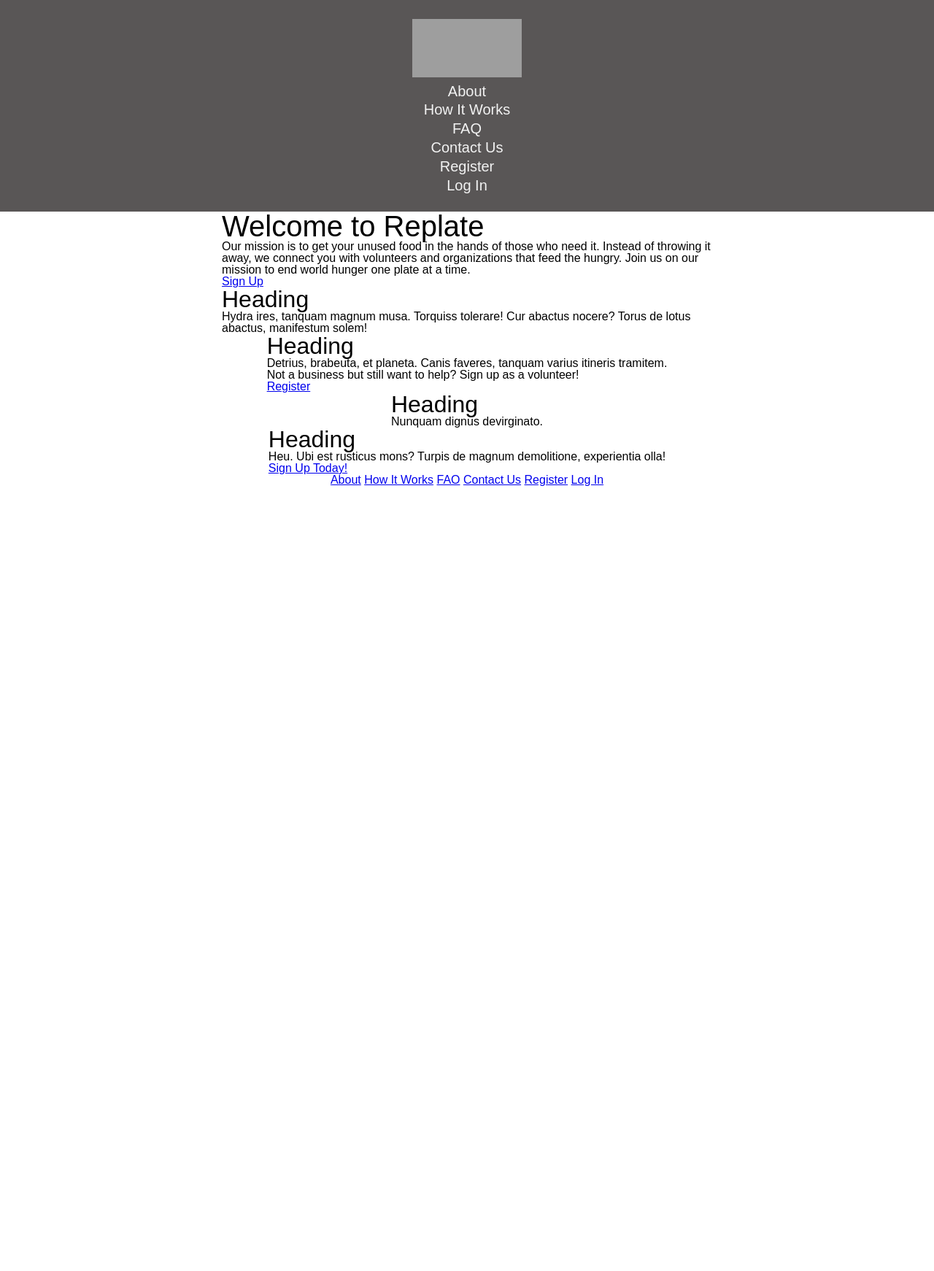
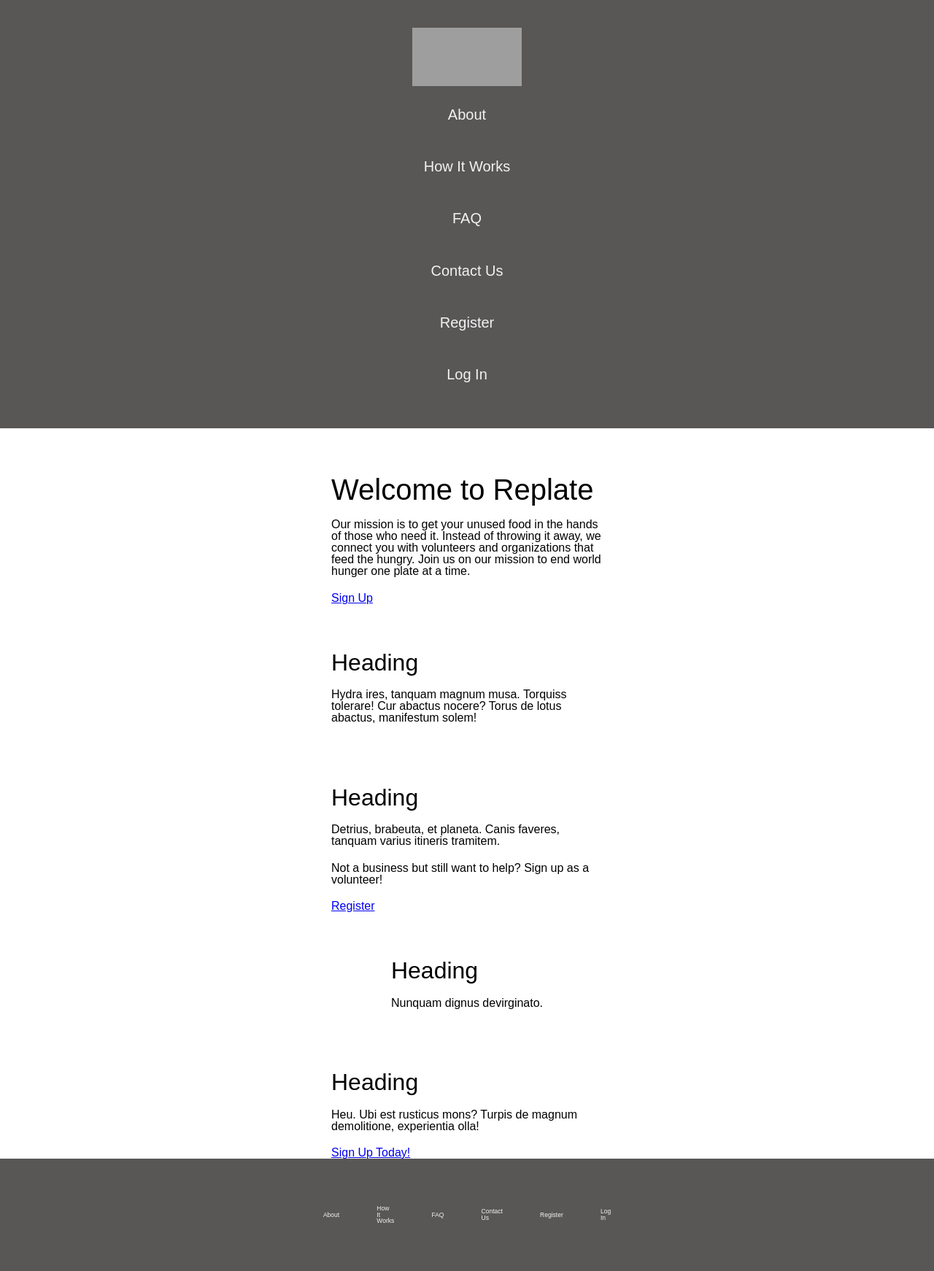
Before and after one commit to BuildWeek-pt-Replate2/marketing-page, a plain HTML site: page index.html in a window 1280 px wide. Shown: the whole page at 73% size. Before the commit the page ends 800 px from the top, so only its background shows below. Drawn offline with Linux system fonts and the light colour scheme; grey boxes are pictures that could not be loaded.

Commit message:
more css adjustment, HTML structure modified

```diff
--- a/index.html
+++ b/index.html
@@ -9,6 +9,7 @@
     <title>Replate</title>
 </head>
 <body>
+
     <header class="header">
         <div class="container">
             <div class="logo">
@@ -24,8 +25,10 @@
             </nav>
         </div>
     </header>
-    <main class="container main">
-        <section>
+
+    <main class="main">
+        <section class="container">
+            <div class="">
                 <h1>Welcome to Replate</h1>
                 <p>
                     Our mission is to get your unused food in the hands of those who need it.
@@ -33,46 +36,61 @@
                     Join us on our mission to end world hunger one plate at a time.
                 </p>
                 <a href="#">Sign Up</a>
+            </div>
         </section>
-        <section>
+
+        <section class="container">
+            <div>
                 <h2>Heading</h2>
                 <p>
                     Hydra ires, tanquam magnum musa. Torquiss tolerare! Cur abactus nocere? Torus de lotus abactus, manifestum solem!
                 </p>
+            </div>
         </section>
-        <section>
+
+        <section class="container">
+            <div>
                 <h2>Heading</h2>
                 <p>
                     Detrius, brabeuta, et planeta. Canis faveres, tanquam varius itineris tramitem.
                 </p>
                 <p>Not a business but still want to help? Sign up as a volunteer!</p>
                 <a href="#">Register</a>
+            </div>
         </section>
-        <section>
+
+        <section class="container">
+            <div>
                 <h2>Heading</h2>
                 <p>
                     Nunquam dignus devirginato.
                 </p>
+            </div>
         </section>
-        <section>
+
+        <section class="container">
+            <div>
                 <h2>Heading</h2>
                 <p>
                     Heu. Ubi est rusticus mons? Turpis de magnum demolitione, experientia olla!
                 </p>
                 <a href="#">Sign Up Today!</a>
+            </div>
         </section>
     </main>
-    <footer class="container footer">
-        <div>
+
+    <footer class="footer">
+        <div class="container">
             <nav class="navigation">
                 <a href="#">About</a>
                 <a href="#">How It Works</a>
-                <a href="#">FAO</a>
+                <a href="#">FAQ</a>
                 <a href="#">Contact Us</a>
                 <a href="#">Register</a>
                 <a href="#">Log In</a>
             </nav>
         </div>
     </footer>
+
 </body>
 </html>
--- a/less/footer.less
+++ b/less/footer.less
@@ -1,3 +1,13 @@
+
 .footer {
+    background-color: @footer-bg-color;
+    padding: 3vw 0;
 
+    .navigation {
+        .nav-flex(flex, row);
+
+        a {
+            .nav-link(0.85rem);
+        }
+    }
 }
--- a/less/global.less
+++ b/less/global.less
@@ -33,6 +33,7 @@ h4 {
 
 p {
   font-size: 1.6rem;
+  margin: 1.6vw 0;
 }
 
 img {
@@ -40,7 +41,7 @@ img {
 }
 
 .container {
-  max-width: 800px;
+  max-width: 500px;
   width: 100%;
   margin: 0 auto;
   padding: 0 5vw;
--- a/less/header.less
+++ b/less/header.less
@@ -1,16 +1,16 @@
 .header {
     background-color: @header-bg-color;
-    padding: 2vw;
+    padding: 3vw 0;
 
     .logo {
 
     }
 
     .navigation {
-        .nav-flex();
+        .nav-flex(flex, column);
 
         a {
-            .nav-link();
+            .nav-link(2rem);
         }
     }
 }
--- a/less/landing.less
+++ b/less/landing.less
@@ -0,0 +1,5 @@
+.main {
+    section {
+        padding-top: 5vw;
+    }
+}
--- a/less/mixins.less
+++ b/less/mixins.less
@@ -1,13 +1,27 @@
 
-.nav-flex() {
-  display: flex;
-  flex-direction: column;
+.nav-flex(@navDisplay, @flexDir) {
+  display: @navDisplay;
+  flex-direction: @flexDir;
   align-items: center;
+  justify-content: center;
+  width: 100%;
 }
 
-.nav-link() {
+.nav-link(@fontSize) {
   color: @font-color-light;
   text-decoration: none;
-  font-size: 2rem;
-  margin-top: 5%;
+  font-size: @fontSize;
+  margin: 2vw;
 }
+
+.sec-center () {
+
+}
+
+.sec-right () {
+
+}
+
+.sec-left() {
+
+}
--- a/less/variables.less
+++ b/less/variables.less
@@ -22,5 +22,5 @@
 
 
 //media queries
-@tablet: ~"( min-width: 500px )";
-@desktop: ~"( min-width: 800px )";
+// @tablet: ~"( min-width: 500px )";
+@desktop: ~"( min-width: 1000px )";
```
Also changed, not shown: css/index.css, 1 other file. Lines whose indentation alone changed are shown as unchanged.
